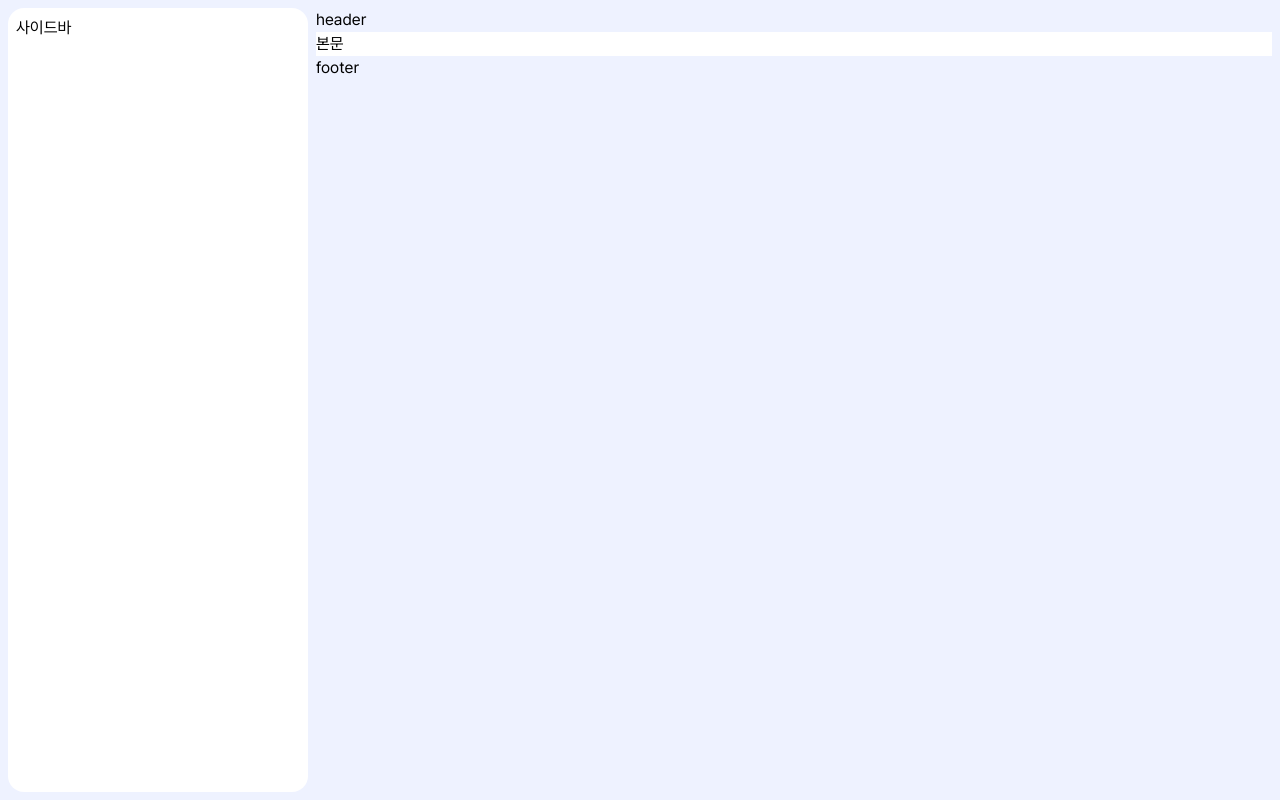
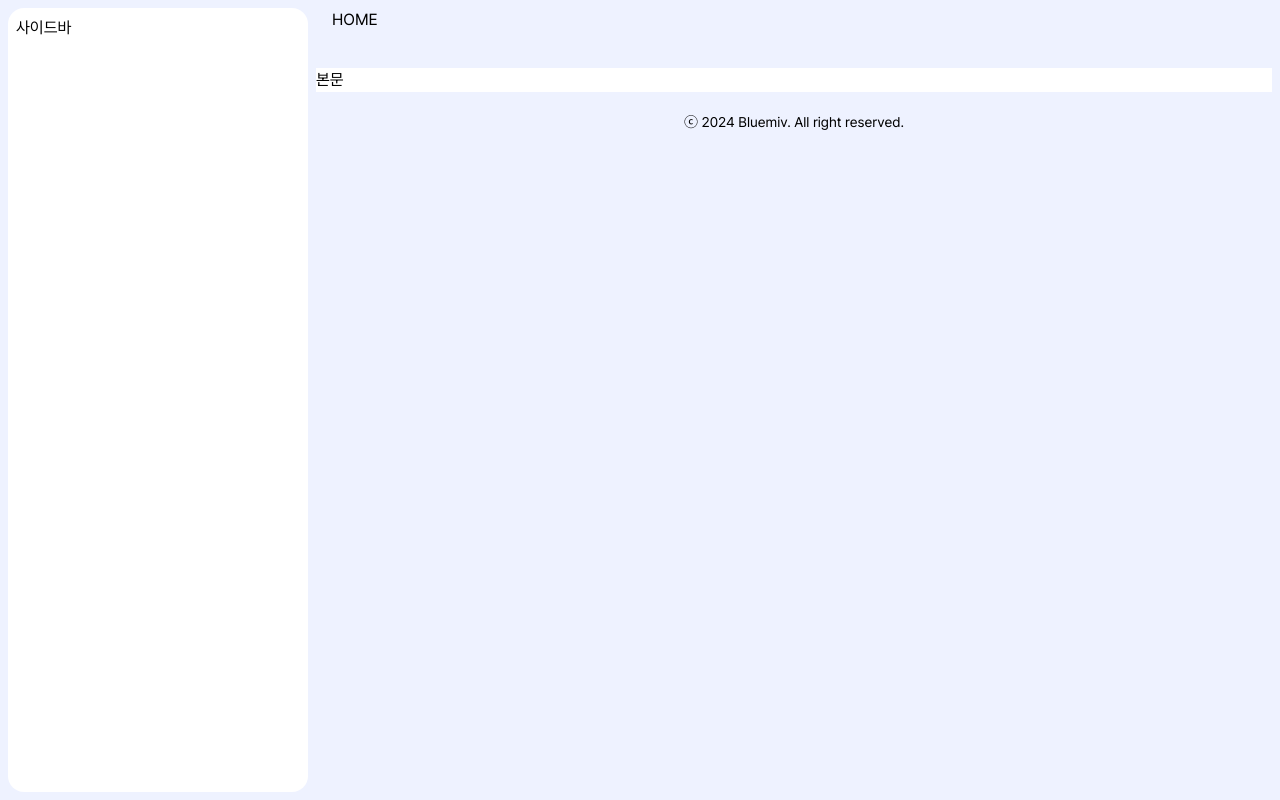
Before and after one commit to bluemiv/berry-admin, a Next.js app in the folder apps/web/: page / in a window 1280 px wide. Built offline with nearby package versions, Linux system fonts and the light colour scheme.

Commit message:
feat: Footer 컴포넌트 개발

```diff
--- a/apps/web/src/app/template.tsx
+++ b/apps/web/src/app/template.tsx
@@ -1,4 +1,5 @@
 import { TPropsWithChildren } from '@/types';
+import Layout from '@/components/Layout';
 
 export default function Template({ children }: TPropsWithChildren) {
   return (
@@ -7,9 +8,9 @@ export default function Template({ children }: TPropsWithChildren) {
         사이드바
       </aside>
       <div className="min-h-[calc(100vh-1rem)] flex-1 flex flex-col">
-        <header>header</header>
+        <Layout.Header />
         <main className="bg-white">{children}</main>
-        <footer>footer</footer>
+        <Layout.Footer />
       </div>
     </div>
   );
--- a/apps/web/src/components/Layout/Footer/Footer.tsx
+++ b/apps/web/src/components/Layout/Footer/Footer.tsx
@@ -1,17 +1,15 @@
-import Link from 'next/link';
+import dayjs from 'dayjs';
+import { DATE_FORMAT } from '@/constants';
 
 export default function Footer() {
+  const startYear = '2024';
+  const currentYear = dayjs().format(DATE_FORMAT.YEAR);
   return (
-    <footer className="h-[60px] flex gap-md">
-      <div></div>
-      <nav>
-        <ul>
-          <li>
-            <Link href="/">HOME</Link>
-          </li>
-        </ul>
-      </nav>
-      <div></div>
+    <footer className="h-[60px] flex items-center justify-center gap-md text-sm">
+      <span>
+        ⓒ {startYear === currentYear ? startYear : [startYear, currentYear].join('-')} Bluemiv. All
+        right reserved.
+      </span>
     </footer>
   );
 }
--- /dev/null
+++ b/apps/web/src/constants/date.ts
@@ -0,0 +1,6 @@
+export const DATE_FORMAT = {
+  YEAR: 'YYYY',
+  YEAR_MONTH: 'YYYY-MM',
+  DATE: 'YYYY-MM-DD',
+  DATETIME: 'YYYY-MM-DD HH:mm:ss',
+} as const;
--- /dev/null
+++ b/apps/web/src/constants/index.ts
@@ -0,0 +1 @@
+export * from './date';
--- a/package.json
+++ b/package.json
@@ -27,6 +27,7 @@
   },
   "dependencies": {
     "@types/lodash": "^4.17.0",
+    "dayjs": "^1.11.10",
     "lodash": "^4.17.21"
   }
 }
```
Also changed, not shown: 1 other file (tests, documents, lock files or other folders).
